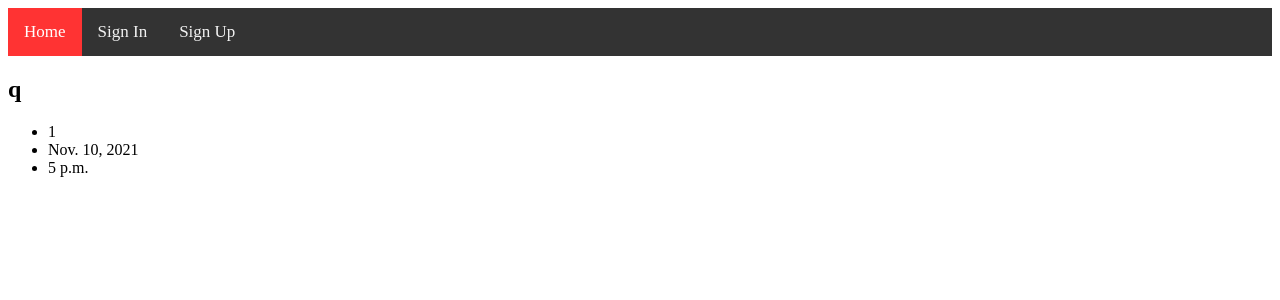
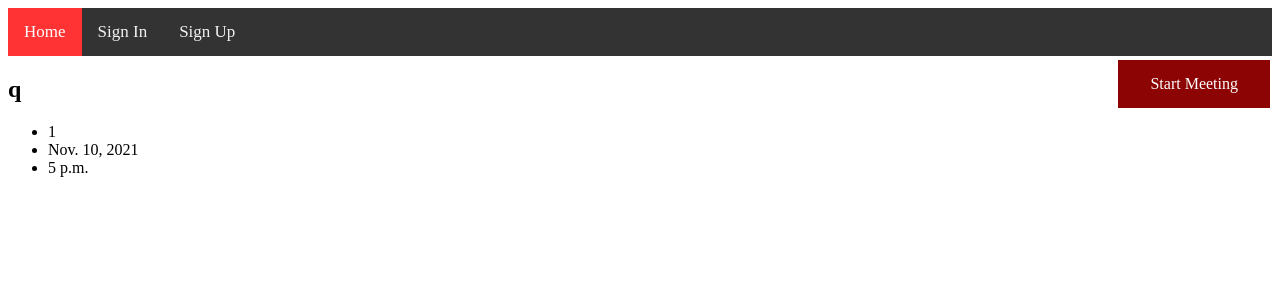
Before and after one commit to Rodrigo-Flores/sansans-to-talk, a Django app: page /event_detail/11/ in a window 1280 px wide. Shown: the top 300 px of the page. Run offline with Django 3.2, Linux system fonts and the light colour scheme; data comes from the database, SQL or seed files in the repository.

Commit message:
Update: Google meet creation button

```diff
--- /dev/null
+++ b/static/css/event_detail.css
@@ -0,0 +1,15 @@
+#meeting{
+    background-color: #8d0404;
+    border: none;
+    color: white;
+    padding: 15px 32px;
+    text-align: center;
+    text-decoration: none;
+    display: flexbox;
+    font-size: 16px;
+    margin: 4px 2px;
+    cursor: pointer;
+    float: right;
+    position: relative;
+    flex-direction: column;
+  }
--- a/templates/index.html
+++ b/templates/index.html
@@ -4,6 +4,7 @@
     <!-- <meta charset="UTF-8">
     <meta http-equiv="X-UA-Compatible" content="IE=edge">
     <meta name="viewport" content="width=device-width, initial-scale=1.0"> -->
+    <!-- <meta http-equiv="refresh" content="5; url = https://www.meet.google.com/new/" /> -->
 
     {% load static %}
     <!-- <link rel="stylesheet" type="text/css" href="{% static 'css/normalize.css' %}">
@@ -11,6 +12,7 @@
 
     <link rel="stylesheet" type="text/css" href="{% static 'css/styles.css' %}">
     <link rel="stylesheet" type="text/css" href="{% static 'css/event_list.css' %}">
+    <link rel="stylesheet" type="text/css" href="{% static 'css/event_detail.css' %}">
 
 
     {% block title %}<title>Home</title> {% endblock title %}
--- a/templates/objects/event_detail.html
+++ b/templates/objects/event_detail.html
@@ -2,7 +2,10 @@
 {% block title %} <title>{{ events.event_name }}</title> {% endblock %}
 
 {% block body %}
-    <div class="profile">
+    <div>
+        <a id="meeting" href="https://meet.google.com/new/" target="_blanck">Start Meeting</a>
+    </div>
+    <div class="event">
         <h2><b>{{ events.event_name }}</b></h2>
         <ul>
             <li>{{ events.event_description }}</li>
```
